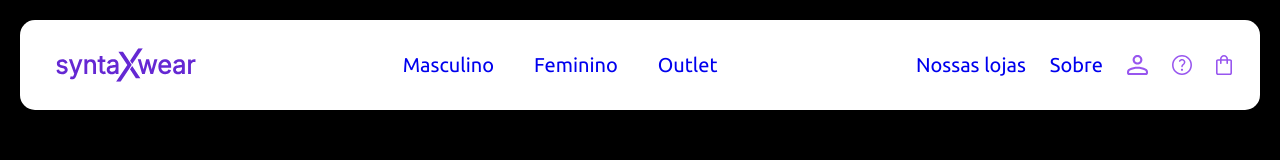
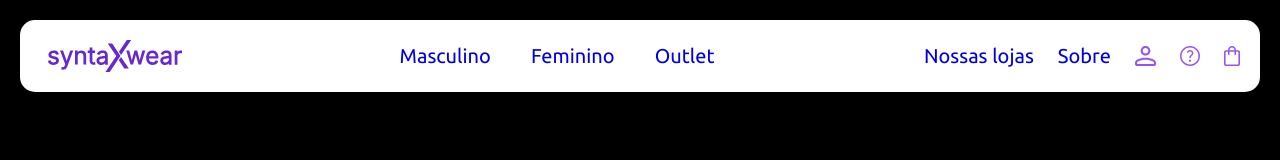
Before and after one commit to Roxanerx/ecommerce-syntaxwear, a plain HTML site: page Index.html in a window 1280 px wide. Drawn offline with Linux system fonts and the light colour scheme.

Commit message:
fix: alterado padding e tamanho do logo do menu

```diff
--- a/css/Componentes/Header.css
+++ b/css/Componentes/Header.css
@@ -11,12 +11,12 @@
     display: flex;
     justify-content: space-between;
     align-items: center;
-    padding: 20px 28px;
+    padding: 12px 20px;
     background-color:#ffffff;
 }
 
 .logo img {
-    height: 50px;
+    height: 48px;
 }
 
 .nav-center ul {
```
